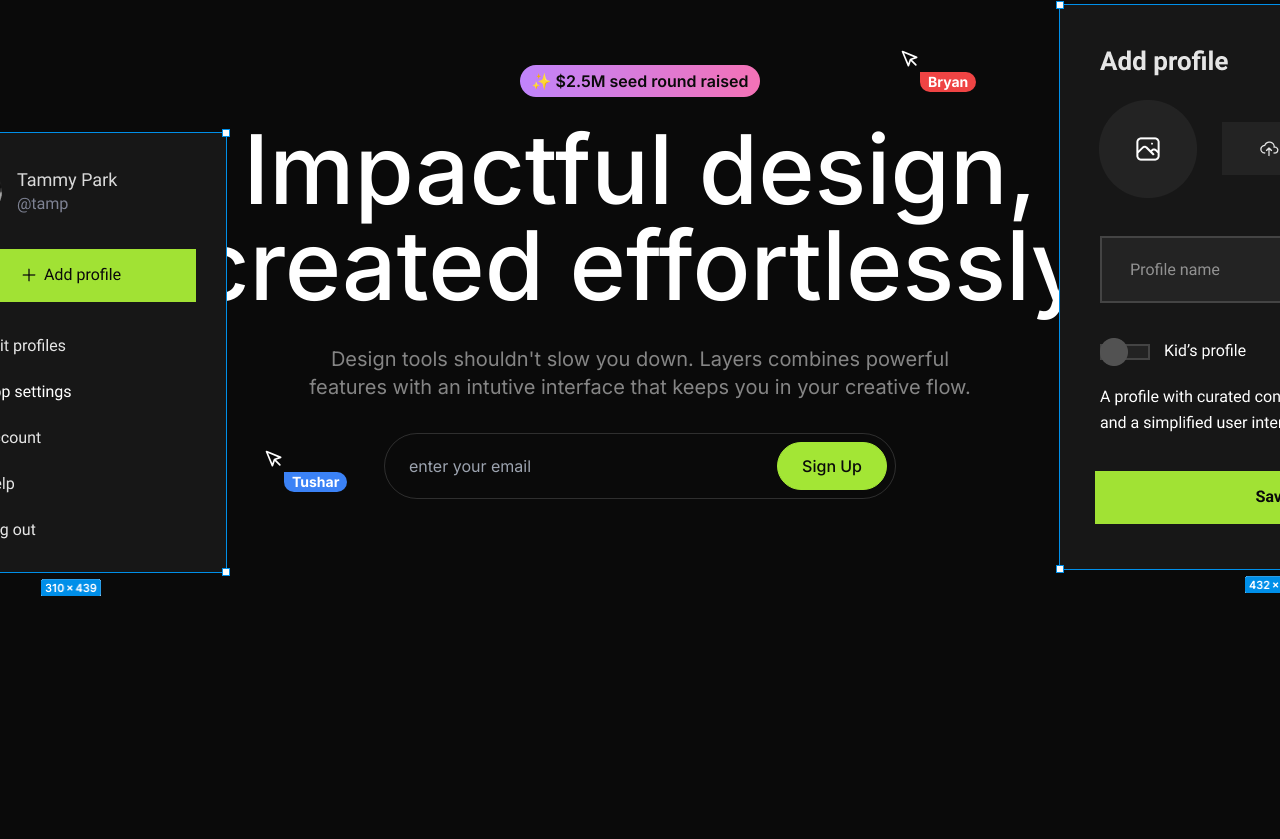
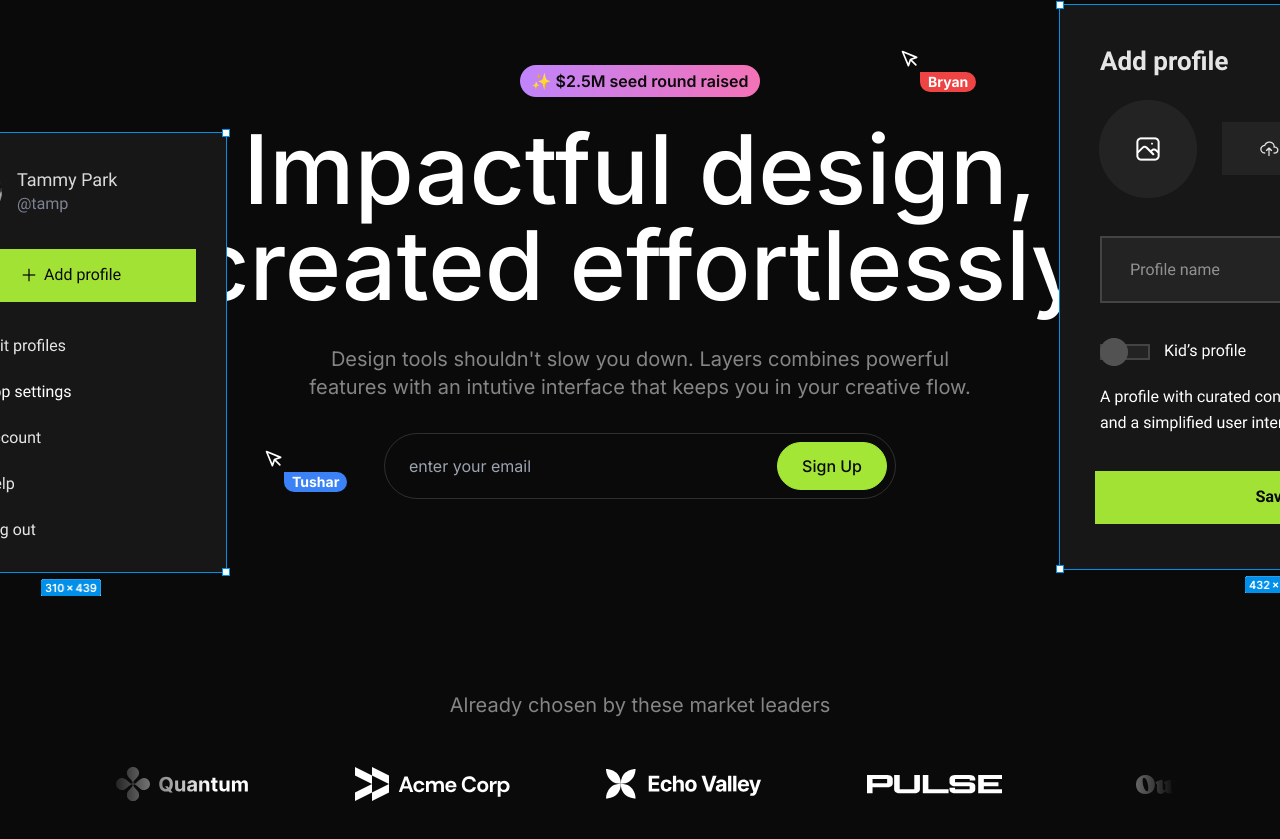
Before and after one commit to tushar-2811/saas-app, a Next.js app: page / in a window 1280 px wide. Shown: the part 161-1000 px from the top of the page. Before the commit the page ends 800 px from the top, so only its background shows below. Built offline with nearby package versions, Linux system fonts and the light colour scheme.

Commit message:
add logoTicker

```diff
--- a/src/app/page.tsx
+++ b/src/app/page.tsx
@@ -1,9 +1,11 @@
 import Hero from "@/sections/Hero";
+import LogoTicker from "@/sections/LogoTicker";
 import Navbar from "@/sections/Navbar";
 
 export default function Home() {
     return<>
       <Navbar/>
       <Hero/>
+      <LogoTicker/>
     </>
 }
--- a/src/sections/Hero.tsx
+++ b/src/sections/Hero.tsx
@@ -47,7 +47,7 @@
             <form className="flex border border-white/15 rounded-full p-2 mt-8 max-w-lg mx-auto">
                 <input type="email"
                        placeholder="enter your email"
-                       className="bg-transparent px-4 md:flex-1"/>
+                       className="bg-transparent px-4 md:flex-1 "/>
                 <Button variant="secondary" size="sm" >Sign Up</Button>
             </form>
           </div>
--- a/src/sections/LogoTicker.tsx
+++ b/src/sections/LogoTicker.tsx
@@ -6,6 +6,8 @@
 import apexLogo from "@/assets/images/apex.svg";
 import celestialLogo from "@/assets/images/celestial.svg";
 import twiceLogo from "@/assets/images/twice.svg";
+import Image from "next/image";
+import { log } from "console";
 
 const logos = [
     { name: "Quantum", image: quantumLogo },
@@ -19,5 +21,18 @@
 ];
 
 export default function LogoTicker() {
-    return <div>Logo Ticker</div>;
+    return <section>
+        <div className="container py-24 overflow-x-clip">
+            <h3 className="text-center text-white/50 text-xl">Already chosen by these market leaders</h3>
+
+            <div className="overflow-hidden mt-12 [mask-image:linear-gradient(to_right,transparent,black_10%,black_90%,transparent)]">
+                <div className="flex gap-24 pr-24">
+                    {logos.map(logo => (
+                         <Image src={logo.image} key={logo.name} alt={logo.name}/>
+                    ))}
+                </div>
+            </div>
+        </div>
+
+    </section>;
 }
```
